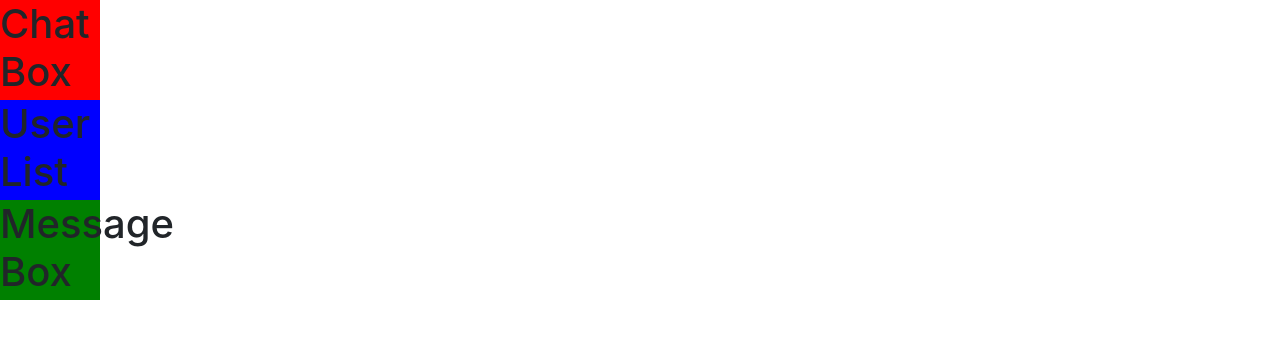
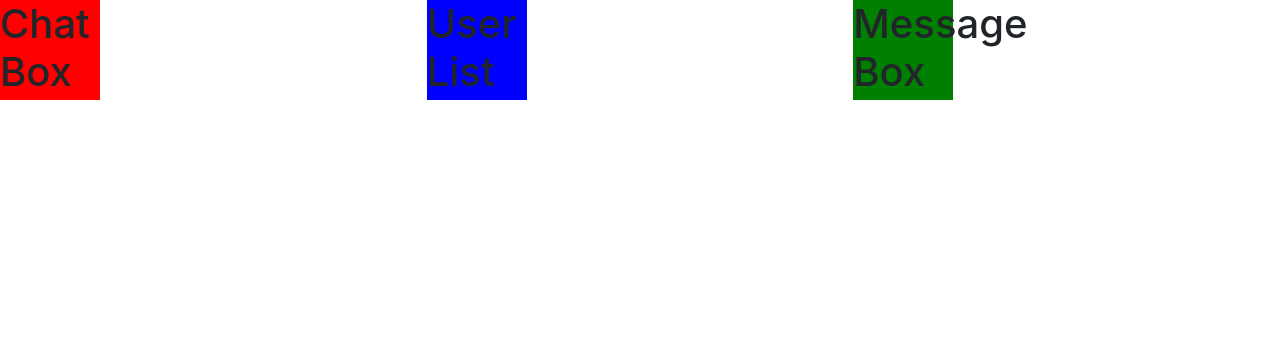
Before and after one commit to mattarcherr/js-messenger, a React (Create React App) app: page / in a window 1280 px wide. Shown: the top 338 px of the page. Built offline with nearby package versions, Linux system fonts and the light colour scheme; no server answers.

Commit message:
added flex layout

```diff
--- a/package.json
+++ b/package.json
@@ -19,6 +19,7 @@
     "react-dom": "^18.2.0",
     "react-scripts": "5.0.1",
     "socket.io": "^4.7.2",
+    "styled-components": "^6.0.8",
     "toastify-js": "^1.12.0",
     "wait-on": "^7.0.1",
     "web-vitals": "^2.1.4"
--- a/public/index.html
+++ b/public/index.html
@@ -28,7 +28,7 @@
     <script src="https://code.jquery.com/jquery-3.7.0.js"></script>
     <script src="%PUBLIC_URL%/socket.io.js"></script>
     <script>
-      var socket = io('http://192.168.1.17:3001', { transports : ['websocket'] });;
+      var socket = io('http://localhost:3001', { transports : ['websocket'] });;
       socket.emit('name', 'matt');
 
       // socket.on('connection', (msg) => {
--- a/src/App.js
+++ b/src/App.js
@@ -5,12 +5,17 @@ import ChatBox from './components/ChatBox'
 import UserList from './components/UserList'
 import MessageBox from './components/MessageBox'
 
+import { Layout } from './components/Layout'
+
 function App() {
   return (
     <div>
-      <ChatBox />
-      <UserList />
-      <MessageBox />
+      <Layout
+        main={ChatBox}
+        left={UserList}
+        bottom={MessageBox}
+      />
+
     </div>
   )
 }
--- a/src/components/Layout.js
+++ b/src/components/Layout.js
@@ -1,19 +1,29 @@
-export const SplitScreen = ({
+import styled from 'styled-components'
+
+const Container = styled.div`
+    display: flex;
+`;
+
+const Pane = styled.div`
+    flex: 1;
+`;
+
+export const Layout = ({
     main: Main,
     left: Left,
     bottom: Bottom,
 }) => {
     return (
-        <div>
-            <div>
+        <Container>
+            <Pane>
                 <Main />
-            </div>
-            <div>
+            </Pane>
+            <Pane>
                 <Left />
-            </div>
-            <div>
+            </Pane>
+            <Pane>
                 <Bottom />
-            </div>
-        </div>
+            </Pane>
+        </Container>
     );
 }
```
Also changed, not shown: 1 other file (tests, documents, lock files or other folders).
